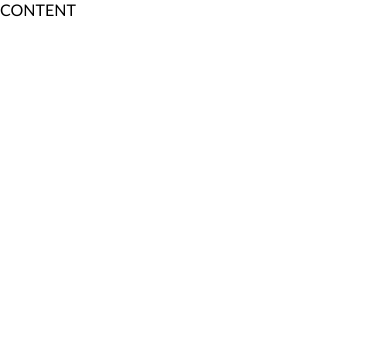
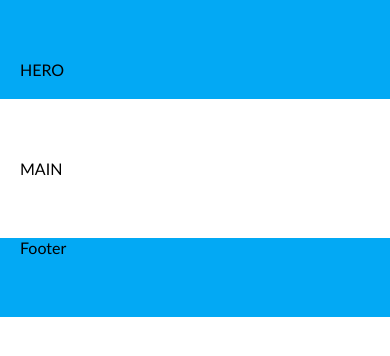
Before and after one commit to Vital188/39-grupe-coming-soon, a website: page index.html in a window 390 px wide. Drawn offline with Linux system fonts and the light colour scheme.

Commit message:
Responsive design and main sections #2

```diff
--- a/css/base/base.css
+++ b/css/base/base.css
@@ -8,3 +8,16 @@
 body {
     font-family: 'Gill Sans', 'Gill Sans MT', Calibri, 'Trebuchet MS', sans-serif;
 }
+
+:root{
+    --main-color: #03a9f4;
+    --secondary-color: #ea1e63;
+}
+
+.bg-main{
+    background-color: var(--main-color);
+}
+
+.bg-secondary{
+    background-color: var(--secondary-color);
+}
--- a/css/base/layout.css
+++ b/css/base/layout.css
@@ -0,0 +1,39 @@
+.container {
+    width: 100%;
+    padding: 60px 0;
+}
+
+.container > .row {
+    width: 1000px;
+    margin: 0 calc(50% - 500px);
+}
+
+@media (max-width: 1100px) {
+    .container > .row{
+        width: 800px;
+        margin: 0 calc(50% - 400px);
+    }
+}
+
+@media (max-width: 900px) {
+    .container > .row{
+        width: 600px;
+        margin: 0 calc(50% - 300px);
+    }
+}
+
+@media (max-width: 600px) {
+    .container > .row{
+        width: 300px;
+        margin: 0 calc(50% - 200px);
+    }
+}
+
+@media (max-width: 440px) {
+    .container > .row{
+        width: 100px;
+        margin: 0;
+        padding-left: 20px;
+        padding-right: 20px;
+    }
+}
--- a/css/pages/home.css
+++ b/css/pages/home.css
@@ -8,3 +8,11 @@
 @import '../components/form.css';
 @import '../components/mouse.css';
 @import '../components/progrss-bar.css';
+
+section.container.bg-main {
+    padding-bottom: 20px;
+}
+
+footer.container {
+    padding-top: 0;
+}
--- a/index.html
+++ b/index.html
@@ -20,7 +20,23 @@
 </head>
 
 <body>
-    CONTENT
+    <section class=" container bg-main">
+        <div class="row">
+        HERO
+        </div>
+    </section>
+
+    <Section class="container">
+        <div class="row">
+       MAIN
+        </div>
+    </Section>
+
+    <Footer class="container bg-main">
+        <div class="row">
+        Footer
+        </div>
+    </Footer>
 </body>
 
 </html>
```
